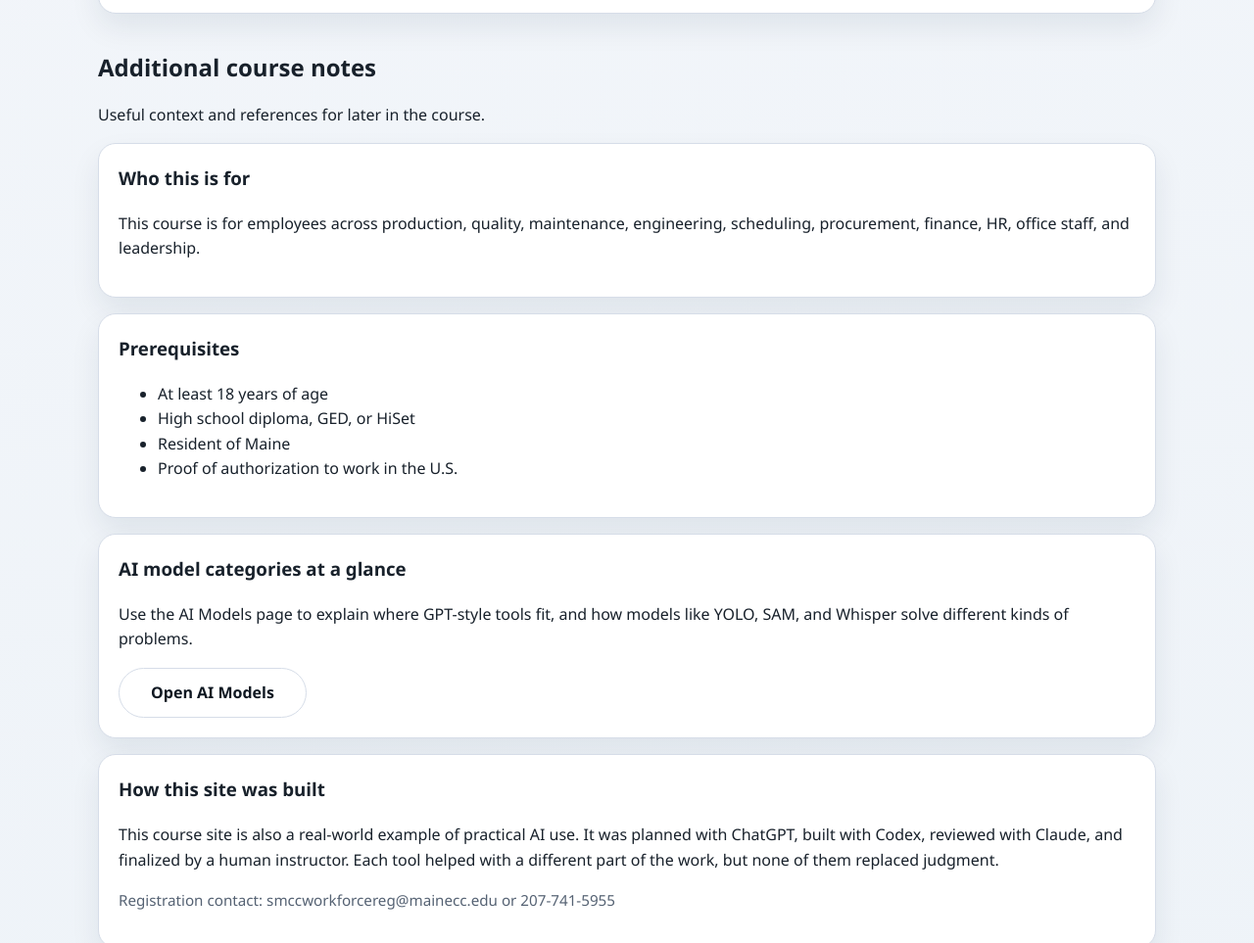
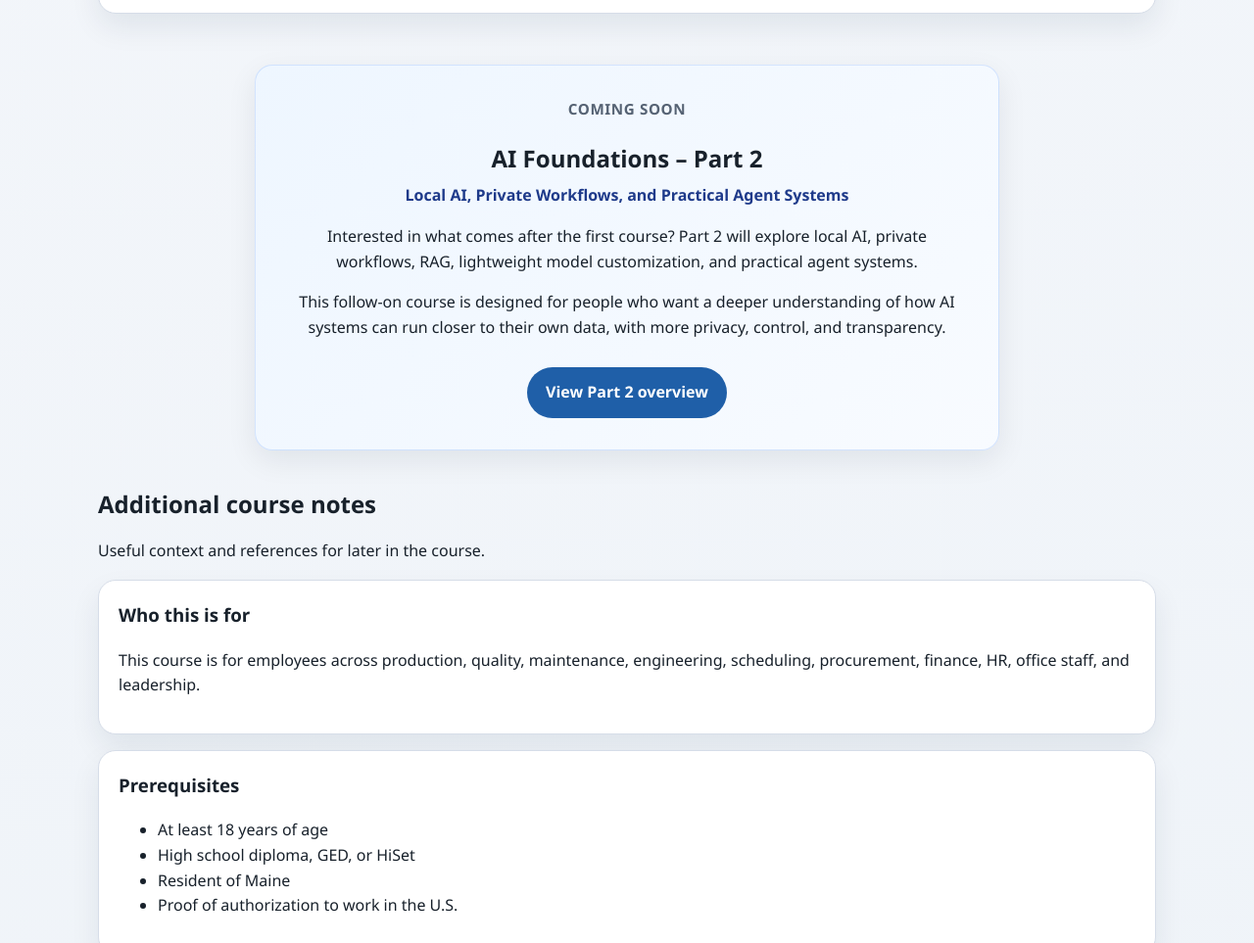
Before and after one commit to prichardsondev/ai-foundations, a plain HTML site: page index.html in a window 1280 px wide. Shown: the part 3636-4599 px from the top of the page at 98% size. Drawn offline with Linux system fonts and the light colour scheme.

Commit message:
Reposition part 2 teaser

```diff
--- a/index.html
+++ b/index.html
@@ -1,13 +1,13 @@
 <!DOCTYPE html>
 <html lang="en">
+
 <head>
   <meta charset="UTF-8">
   <meta name="viewport" content="width=device-width, initial-scale=1.0">
   <title>AI Foundations for Everyone</title>
   <meta name="description" content="A simple class site for AI Foundations for Everyone.">
   <link rel="stylesheet" href="styles.css">
-<style>
-
+  <style>
     .course-banner-wrap {
       margin-top: 0;
       margin-bottom: 1rem;
@@ -55,21 +55,18 @@
       text-decoration: underline;
       text-underline-offset: 2px;
     }
-
   </style>
 </head>
+
 <body>
 
 
-    <div class="wrap course-banner-wrap">
-      <img
-        class="course-banner"
-        src="AI_Flyer_header.png"
-        alt="Southern Maine Community College Workforce Training - AI Foundations for Everyone"
-      />
-    </div>
+  <div class="wrap course-banner-wrap">
+    <img class="course-banner" src="AI_Flyer_header.png"
+      alt="Southern Maine Community College Workforce Training - AI Foundations for Everyone" />
+  </div>
 
-<header class="site-header">
+  <header class="site-header">
     <div class="wrap header-inner">
       <a class="brand" href="index.html">AI Foundations for Everyone</a>
       <nav class="site-nav" aria-label="Main navigation">
@@ -236,6 +233,23 @@
       </article>
     </section>
 
+    <section class="wrap page-section part-two-teaser-wrap">
+      <article class="part-two-teaser">
+        <p class="label">Coming Soon</p>
+        <h2>AI Foundations – Part 2</h2>
+        <p class="part-two-subtitle">Local AI, Private Workflows, and Practical Agent Systems</p>
+        <p>
+          Interested in what comes after the first course? Part 2 will explore local AI, private workflows, RAG,
+          lightweight model customization, and practical agent systems.
+        </p>
+        <p>
+          This follow-on course is designed for people who want a deeper understanding of how AI systems can run
+          closer to their own data, with more privacy, control, and transparency.
+        </p>
+        <a class="button button-primary landing-cta" href="https://www.halolumin.io/prichardsondev/ai-foundations-part-2" target="_blank" rel="noopener noreferrer">View Part 2 overview</a>
+      </article>
+    </section>
+
     <section class="wrap page-section support-section">
       <div class="section-heading">
         <h2>Additional course notes</h2>
@@ -261,16 +275,18 @@
         <article class="card">
           <h3>AI model categories at a glance</h3>
           <p>
-            Use the AI Models page to explain where GPT-style tools fit, and how models like YOLO, SAM, and Whisper solve different kinds of problems.
+            Use the AI Models page to explain where GPT-style tools fit, and how models like YOLO, SAM, and Whisper
+            solve different kinds of problems.
           </p>
           <a class="button landing-cta" href="ai-models.html">Open AI Models</a>
         </article>
         <article class="card">
           <h3>How this site was built</h3>
           <p>
-            This course site is also a real-world example of practical AI use. It was planned with ChatGPT,
-            built with Codex, reviewed with Claude, and finalized by a human instructor. Each tool helped with
-            a different part of the work, but none of them replaced judgment.
+            This course site is also a real-world example of how I use AI in my own work. I planned the structure with
+            ChatGPT, used Codex to help build and revise the pages, reviewed ideas and wording with Claude, and then
+            made the final decisions myself as the instructor. Each tool helped with a different part of the process,
+            but none of them replaced human judgment.
           </p>
           <p class="small-note">
             Registration contact: smccworkforcereg@mainecc.edu or 207-741-5955
@@ -288,4 +304,5 @@
   </footer>
 
 </body>
+
 </html>
--- a/styles.css
+++ b/styles.css
@@ -327,6 +327,37 @@ a {
   margin-top: 2.25rem;
 }
 
+.part-two-teaser-wrap {
+  display: flex;
+  justify-content: center;
+}
+
+.part-two-teaser {
+  max-width: 760px;
+  width: 100%;
+  text-align: center;
+  background: linear-gradient(135deg, #eef6ff 0%, #f8fbff 100%);
+  border: 1px solid rgba(59, 130, 246, 0.18);
+  border-radius: 18px;
+  padding: 2rem;
+  box-shadow: 0 10px 30px rgba(15, 23, 42, 0.08);
+}
+
+.part-two-teaser h2 {
+  margin-bottom: 0.35rem;
+}
+
+.part-two-subtitle {
+  margin-top: 0;
+  margin-bottom: 1rem;
+  font-weight: 600;
+  color: #1e3a8a;
+}
+
+.part-two-teaser .button {
+  margin-top: 0.75rem;
+}
+
 .text-link {
   color: var(--accent);
   font-weight: 600;
```
